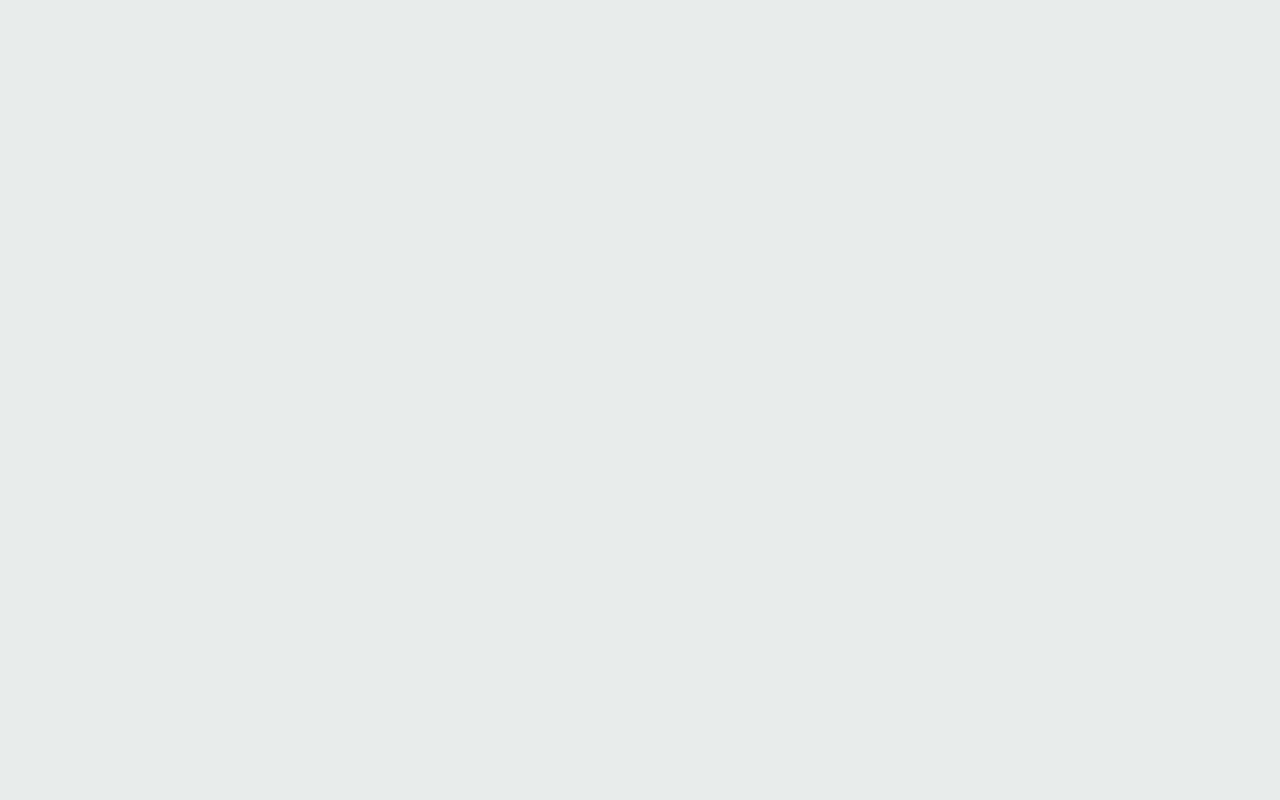
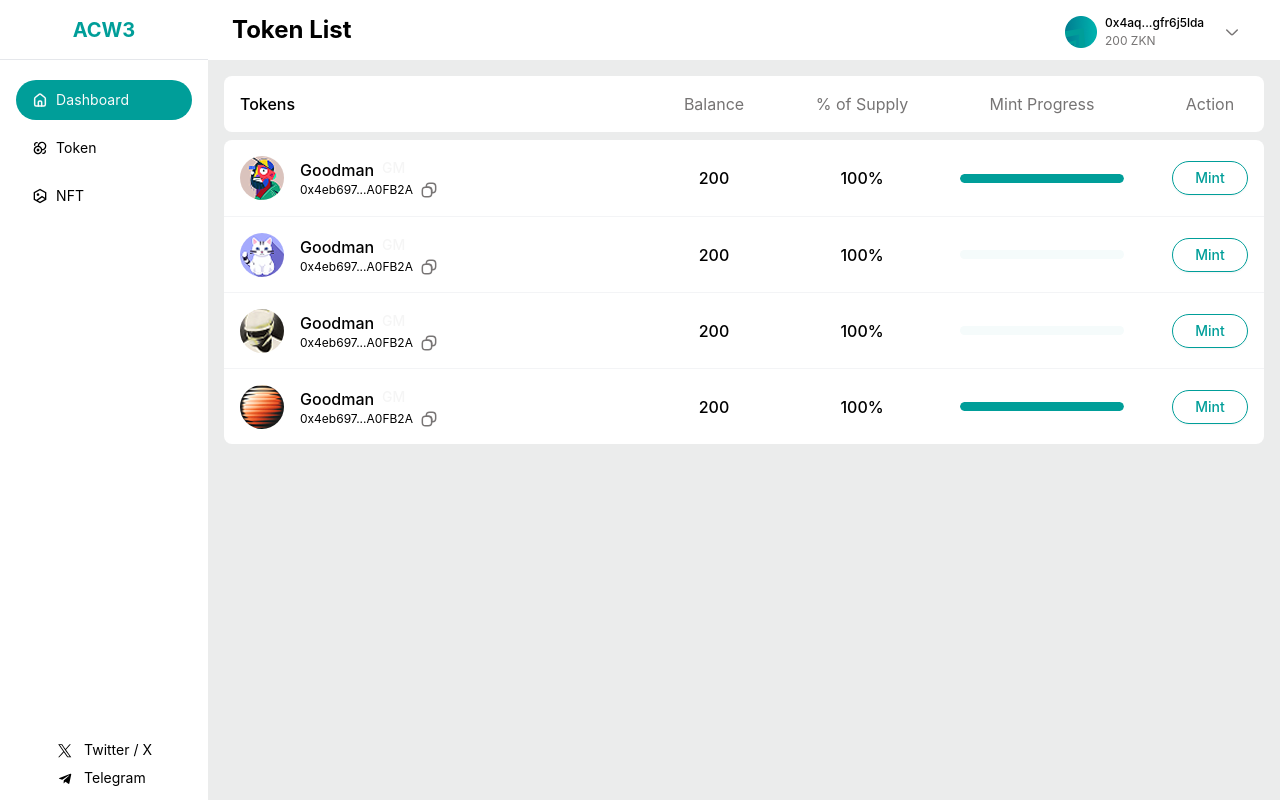
Before and after one commit to tienphat112333/AC_Tool_web3, a React (Vite) app: page /token/list in a window 1280 px wide. Before the commit this address had no page. Built offline with nearby package versions, Linux system fonts and the light colour scheme; sample sign-in values are in the browser's storage.

Commit message:
feat/list-token-ui

```diff
--- a/src/App.tsx
+++ b/src/App.tsx
@@ -9,6 +9,7 @@ import { ProfilePage } from './pages/profile'
 import { isAuthenticated } from './utils/auth'
 import { AuthModal } from './components/auth'
 import { TokenCreator } from './pages/token/create'
+import { TokenList } from './pages/token/list'
 
 const ProtectedRoute = ({ children }: { children: React.ReactNode }) => {
   return isAuthenticated() ? <>{children}</> : <Navigate to="/" replace />
@@ -73,6 +74,14 @@ const App = () => {
           }
         />
         <Route
+          path="/token/list"
+          element={
+            <ProtectedRoute>
+              <TokenList />
+            </ProtectedRoute>
+          }
+        />
+        <Route
           path="/dashboard"
           element={
             <ProtectedRoute>
--- /dev/null
+++ b/src/components/mint/MintModal.tsx
@@ -0,0 +1,36 @@
+import { Button } from '../ui/button'
+import { Icon } from '../ui/Icon'
+import { Input } from '../ui/input'
+
+type MintModalProps = {
+  open: boolean
+  onClose: () => void
+  tokenName: string | null
+}
+
+export const MinModal = ({ open, onClose, tokenName }: MintModalProps) => {
+  if (!open) return null
+  return (
+    <div className="fixed inset-0 z-50 flex items-center justify-center bg-black/40">
+      <div className="flex h-[356px] w-[500px] flex-col gap-6 rounded-2xl bg-white p-6">
+        <div className="relative w-full">
+          <h2 className="text-center text-xl font-bold">{tokenName} Tokens</h2>
+          <button onClick={onClose} className="absolute right-0 top-0">
+            <Icon name="close" variant={'fill'} className="h-6 w-6" viewBox="0 0 24 24" />
+          </button>
+        </div>
+        <div className="flex flex-col gap-6">
+          <div className="flex flex-col gap-1">
+            <p>Amount Per Mint</p>
+            <Input className="h-[52px] px-[10px] py-4" placeholder="10" />
+          </div>
+          <div className="flex flex-col gap-1">
+            <p>Mint Fee</p>
+            <Input className="h-[52px] px-[10px] py-4" placeholder="0.012" suffix="ZKN" />
+          </div>
+        </div>
+        <Button className="h-14 w-full font-medium">Mint</Button>
+      </div>
+    </div>
+  )
+}
--- a/src/components/ui/button.tsx
+++ b/src/components/ui/button.tsx
@@ -13,7 +13,8 @@ const buttonVariants = cva(
         disable: 'bg-[#D2E5E7] text-[#00706E99] shadow-sm cursor-not-allowed',
         outline:
           'border border-input bg-background shadow-sm hover:bg-accent hover:text-accent-foreground',
-        secondary: 'bg-secondary text-secondary-foreground shadow-sm hover:bg-secondary/80',
+        secondary:
+          'bg-transparent text-primary border border-primary shadow-sm hover:bg-primary hover:text-white transition-all',
         ghost: 'hover:bg-accent hover:text-accent-foreground',
         link: 'text-primary underline-offset-4 hover:underline',
       },
@@ -32,8 +33,7 @@ const buttonVariants = cva(
 )
 
 export interface ButtonProps
-  extends React.ButtonHTMLAttributes<HTMLButtonElement>,
-    VariantProps<typeof buttonVariants> {
+  extends React.ButtonHTMLAttributes<HTMLButtonElement>, VariantProps<typeof buttonVariants> {
   asChild?: boolean
 }
 
--- a/src/components/ui/input.tsx
+++ b/src/components/ui/input.tsx
@@ -26,24 +26,29 @@ interface InputProps
     Omit<React.InputHTMLAttributes<HTMLInputElement>, 'size'>,
     VariantProps<typeof inputVariants> {
   icon?: React.ReactNode
+  suffix?: React.ReactNode
 }
 
 const Input = React.forwardRef<HTMLInputElement, InputProps>(
-  ({ className, size, hasError, icon, placeholder, ...props }, ref) => {
+  ({ className, size, hasError, icon, suffix, placeholder, ...props }, ref) => {
     return (
       <div className="relative w-full">
         <input
           ref={ref}
-          className={cn(inputVariants({ size, hasError, className }))}
+          className={cn(inputVariants({ size, hasError, className }), suffix && 'pr-12')}
           placeholder=" "
           {...props}
         />
 
         <div className="pointer-events-none absolute inset-y-0 left-0 flex items-center gap-2 px-3 text-gray-400 transition-all peer-focus:hidden peer-[:not(:placeholder-shown)]:hidden">
           {icon}
-
           <span className="text-sm text-gray-400">{placeholder}</span>
         </div>
+        {suffix && (
+          <div className="pointer-events-none absolute inset-y-0 right-0 flex items-center pr-3 text-secondary-text">
+            <span className="font-normal">{suffix}</span>
+          </div>
+        )}
       </div>
     )
   }
--- a/src/constants/profileItems.ts
+++ b/src/constants/profileItems.ts
@@ -15,6 +15,7 @@ export const MOCK_TOKENS = [
     percent: '100%',
     total: 200,
     avatar: avt1,
+    mintProgress: 100,
   },
   {
     id: 2,
@@ -25,6 +26,7 @@ export const MOCK_TOKENS = [
     percent: '100%',
     total: 200,
     avatar: avt2,
+    mintProgress: 0,
   },
   {
     id: 3,
@@ -35,6 +37,7 @@ export const MOCK_TOKENS = [
     percent: '100%',
     total: 200,
     avatar: avt3,
+    mintProgress: 0,
   },
   {
     id: 4,
@@ -45,6 +48,7 @@ export const MOCK_TOKENS = [
     percent: '100%',
     total: 200,
     avatar: avt4,
+    mintProgress: 100,
   },
 ]
 
--- /dev/null
+++ b/src/pages/token/list/TokenList.tsx
@@ -0,0 +1,85 @@
+import { useState } from 'react'
+import { HeaderAuth } from '../../../components/header'
+import { Sidebar } from '../../../components/sidebar'
+import { Button } from '../../../components/ui/button'
+import { Icon } from '../../../components/ui/Icon'
+import { MOCK_TOKENS } from '../../../constants/profileItems'
+import { MinModal } from '../../../components/mint/MintModal'
+
+const TokenList = () => {
+  const [openMintModal, setOpenMintModal] = useState(false)
+  const [selectedTokenName, setSelectedTokenName] = useState<string | null>(null)
+  return (
+    <main className="flex min-h-screen">
+      <Sidebar />
+      <div className="flex flex-1 flex-col">
+        <HeaderAuth title="Token List" />
+        <section className="m-4 flex flex-col gap-2">
+          <div className="flex h-14 items-center justify-between rounded-lg bg-white px-4 py-2">
+            <div className="flex w-full items-center justify-between">
+              <p className="font-medium">Tokens</p>
+              <div className="flex items-center justify-between gap-12 text-center text-secondary-text">
+                <p className="w-[100px]">Balance</p>
+                <p className="w-[100px]">% of Supply</p>
+                <p className="w-[164px]">Mint Progress</p>
+                <p className="w-[76px]">Action</p>
+              </div>
+            </div>
+          </div>
+          <div className="divide-y divide-colorDivide rounded-lg bg-white">
+            {MOCK_TOKENS.map((token) => (
+              <div
+                className="flex h-[76px] items-center justify-between p-4 font-medium"
+                key={token.id}
+              >
+                <div className="flex items-center justify-center gap-4">
+                  <img src={token.avatar} alt="user avatar" className="rounded-[200px]" />
+                  <div>
+                    <div className="flex gap-2">
+                      <p>{token.name}</p>
+                      <p className="text-sm text-secondary">{token.symbol}</p>
+                    </div>
+                    <div className="flex items-center justify-center gap-2">
+                      <p className="text-xs font-normal">{token.address}</p>
+                      <Icon name="copy" />
+                    </div>
+                  </div>
+                </div>
+                <div className="flex items-center justify-between gap-12 text-center">
+                  <span className="w-[100px]">{token.balance}</span>
+                  <span className="w-[100px]">{token.percent}</span>
+                  <div className="h-[9px] w-[164px] overflow-hidden rounded-[100px] bg-[#F5FBFB]">
+                    <div
+                      className="h-full rounded-[100px] bg-primary transition-all"
+                      style={{ width: `${token.mintProgress}%` }}
+                    />
+                  </div>
+                  <Button
+                    size={'sm'}
+                    variant={'secondary'}
+                    className="h-8 w-[76px] text-sm"
+                    onClick={() => {
+                      setSelectedTokenName(token.name)
+                      setOpenMintModal(true)
+                    }}
+                  >
+                    Mint
+                  </Button>
+                </div>
+              </div>
+            ))}
+          </div>
+        </section>
+      </div>
+      <MinModal
+        open={openMintModal}
+        tokenName={selectedTokenName}
+        onClose={() => {
+          setOpenMintModal(false)
+          setSelectedTokenName(null)
+        }}
+      />
+    </main>
+  )
+}
+export default TokenList
--- a/src/pages/token/list/index.tsx
+++ b/src/pages/token/list/index.tsx
@@ -0,0 +1 @@
+export { default as TokenList } from '../list/TokenList'
```
